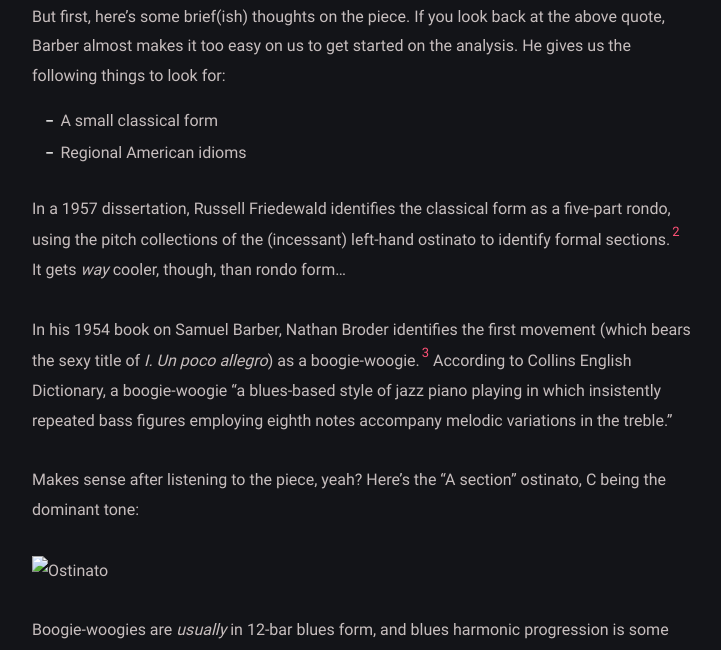
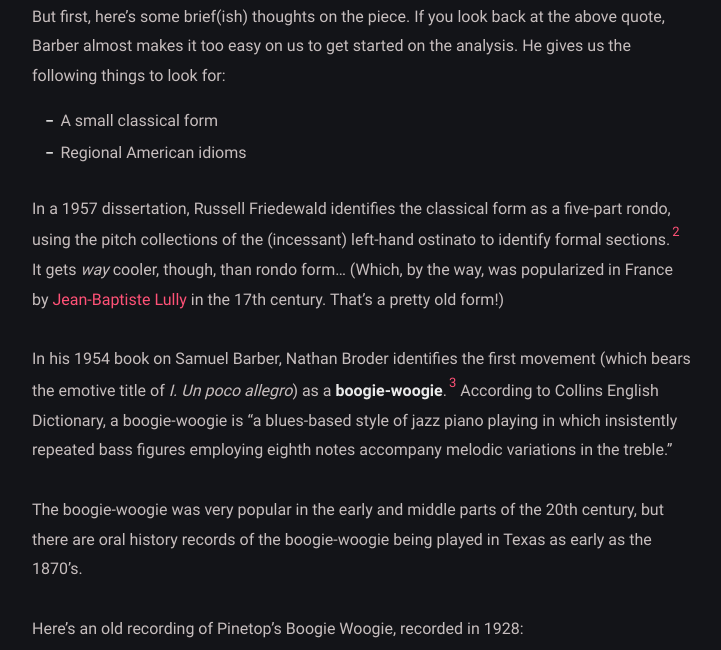
Before and after one commit to atrial-albumen/atrial-albumen.github.io, a Jekyll site: the page built from _posts/2023-02-22-barber-excursion-no1/2023-02-22-barber-excursion-no1.md, in a window 1280 px wide and 1400 px high, scrolled down 1300 px. Shown: the top 650 px of the window, without its empty margins (278-999 px from the left). Built offline with Jekyll 4.4.1, drawn with Linux system fonts in a browser that asks for light colours; some web fonts are replaced; some of the changed text lies outside the part shown; grey boxes are pictures that could not be loaded.

Commit message:
Barber and whatnot

```diff
--- a/_posts/2023-02-22-barber-excursion-no1/2023-02-22-barber-excursion-no1.md
+++ b/_posts/2023-02-22-barber-excursion-no1/2023-02-22-barber-excursion-no1.md
@@ -23,19 +23,33 @@
 * A small classical form
 * Regional American idioms
 
-In a 1957 dissertation, Russell Friedewald identifies the classical form as a five-part rondo, using the pitch collections of the (incessant) left-hand ostinato to identify formal sections.[^3] It gets _way_ cooler, though, than rondo form...
+In a 1957 dissertation, Russell Friedewald identifies the classical form as a five-part rondo, using the pitch collections of the (incessant) left-hand ostinato to identify formal sections.[^3] It gets _way_ cooler, though, than rondo form... (Which, by the way, was popularized in France by [Jean-Baptiste Lully](https://en.wikipedia.org/wiki/Jean-Baptiste_Lully) in the 17th century. That's a pretty old form!)
 
-In his 1954 book on Samuel Barber, Nathan Broder identifies the first movement (which bears the sexy title of _I. Un poco allegro_) as a boogie-woogie.[^2] According to Collins English Dictionary, a boogie-woogie "a blues-based style of jazz piano playing in which insistently repeated bass figures employing eighth notes accompany melodic variations in the treble."
+In his 1954 book on Samuel Barber, Nathan Broder identifies the first movement (which bears the emotive title of _I. Un poco allegro_) as a **boogie-woogie**.[^2] According to Collins English Dictionary, a boogie-woogie is "a blues-based style of jazz piano playing in which insistently repeated bass figures employing eighth notes accompany melodic variations in the treble."
 
-Makes sense after listening to the piece, yeah? Here's the "A section" ostinato, C being the dominant tone:
+The boogie-woogie was very popular in the early and middle parts of the 20th century, but there are oral history records of the boogie-woogie being played in Texas as early as the 1870's.
+
+Here's an old recording of Pinetop's Boogie Woogie, recorded in 1928:
+
+[![Pine Top's Boogie Woogie](https://www.img.youtube.com/vi/K6dPdfXZVI8/0.jpg)](https://www.youtube.com/K6dPdfXZVI8)
+
+Makes sense after listening to this excursion, yeah? Here's the "A section" ostinato, C being the dominant tone:
 
 ![Ostinato](_posts/2023-02-22-barber-excursion-no1/ostinato.png)
+
+I've also heard the boogie-woogie called "eight to the bar music," because of bass pattern of eight eighth notes per measure (or bar).
+
+We've also got a highly improvisatory right-hand. There's no real sing-able melody in the movement. Each section has it's own melodic ideas, but sometimes those ideas bleed into or find their way into other sections.
 
 Boogie-woogies are _usually_ in 12-bar blues form, and blues harmonic progression is some variant of I-IV-I-V-I. So it's unsurprising that Barber would use this chord progression to provide the bass for each section of the "rondo". But wait—there's more!
 
 This first "excursion" is actually proportionate to 12-bar blues. If you scale the blue up nine times (not play the form nine times, but actually "enlarge" it), you find that the measure counts of each section map almost perfectly onto the 12-bar structure with an added coda.
 
-As for some other American idoms that you can find in this movment, ...
+As for some other American idoms that you can find in this movment, Barber employs extensive use of _blue notes_. These are notes in the blue tradition that are sounded slightly lower than expected (this usually translates to a half-step lower on piano because, well, piano). Common blue notes are the lowered third, fifth, and seventh. Barber adds to these with lowered ninths and the occasional 13th. Some of the far-out sounding sonorities (mms. 30, 38, 46, and 52 come to mind specifically—mm. 52 is a GREAT crunch) are easily (and only) explained as blue notes.
+
+<hr>
+
+This first movement of Barber's _Excursions_ is great. I thought it was kind of...weird when I first heard it, but the more I sit with it the more it grows on me—the more it grows me. It's actually a great example of how a neo-Romantic composer joins the old (a five-part rondo) with contemporary idioms and dissonances.
 
 <hr>
 
```
Also changed, not shown: assets/favicons/android-chrome-192x192.png, assets/favicons/android-chrome-384x384.png, assets/favicons/apple-touch-icon.png, assets/favicons/favicon-16x16.png, assets/favicons/favicon-32x32.png, assets/favicons/favicon.ico, 3 other files.
